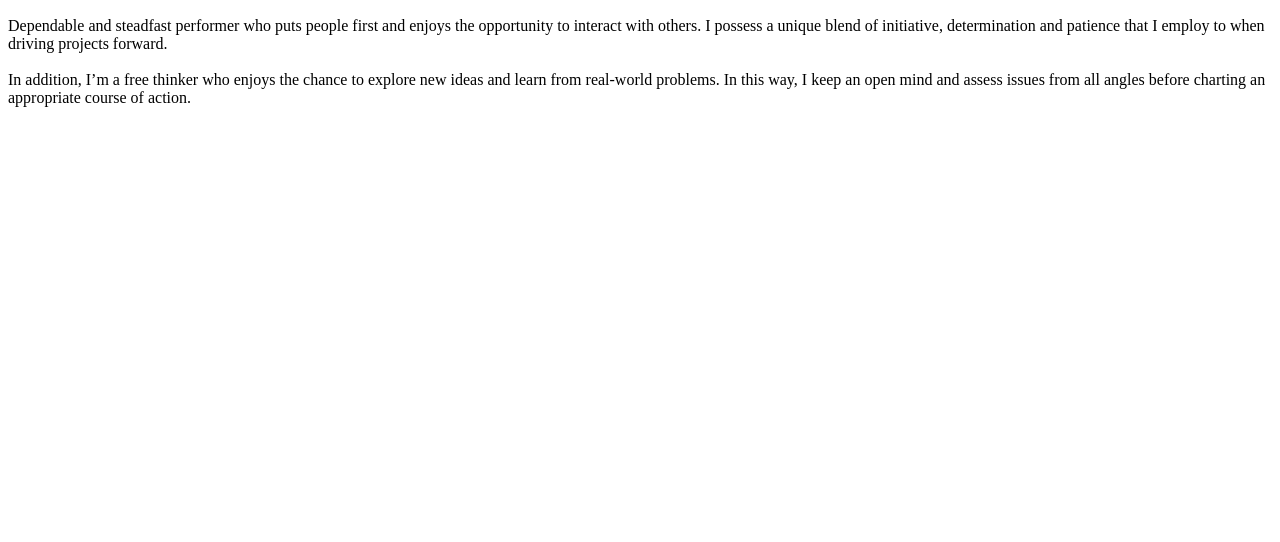
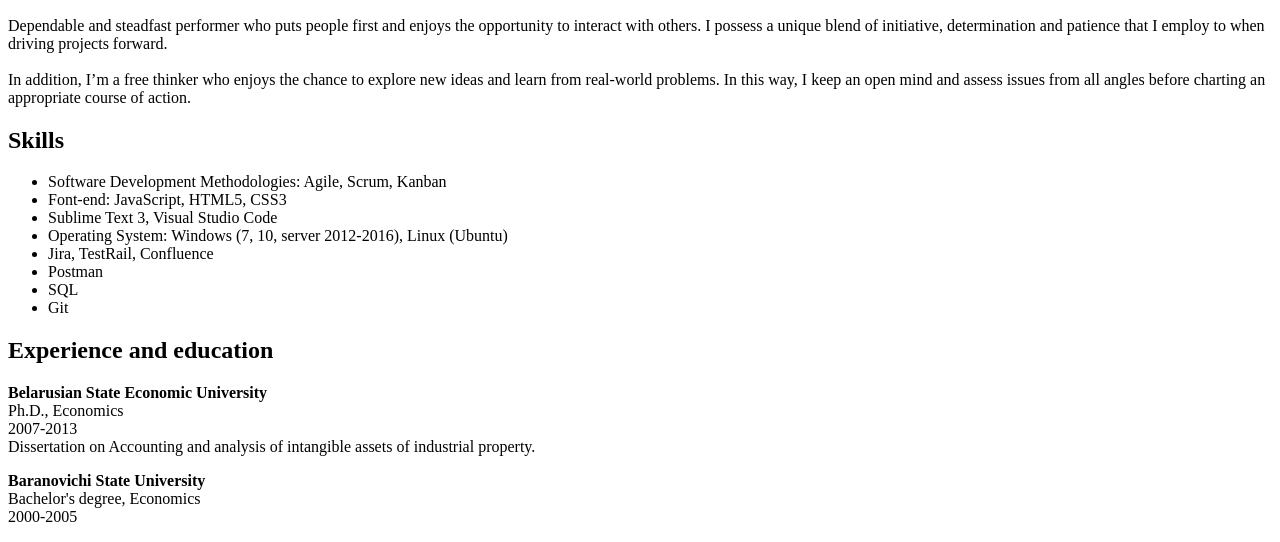
Before and after one commit to kkrivitskaja/rsschool-cv, a plain HTML site: page index.html in a window 1280 px wide. Shown: the part 638-1180 px from the top of the page. Before the commit the page ends 800 px from the top, so only its background shows below. Drawn offline with Linux system fonts and the light colour scheme.

Commit message:
feat: add skills and education info

```diff
--- a/index.html
+++ b/index.html
@@ -38,6 +38,28 @@
             course of action.
         </p>
 
+        <h2>Skills</h2>
+        <ul>
+            <li>Software Development Methodologies: Agile, Scrum, Kanban</li>
+            <li>Font-end: JavaScript, HTML5, CSS3</li>
+            <li>Sublime Text 3, Visual Studio Code</li>
+            <li>Operating System: Windows (7, 10, server 2012-2016), Linux (Ubuntu)</li>
+            <li>Jira, TestRail, Confluence</li>
+            <li>Postman</li>
+            <li>SQL</li>
+            <li>Git</li>
+        </ul>
+
+        <h2>Experience and education</h2>
+        <p><b>Belarusian State Economic University</b><br>
+            Ph.D., Economics<br>
+            2007-2013<br>
+            Dissertation on Accounting and analysis of intangible assets of industrial property.
+        </p>
+        <p><b>Baranovichi State University</b><br>
+            Bachelor's degree, Economics<br>
+            2000-2005
+        </p>
 
     </div>
 </body>
```
